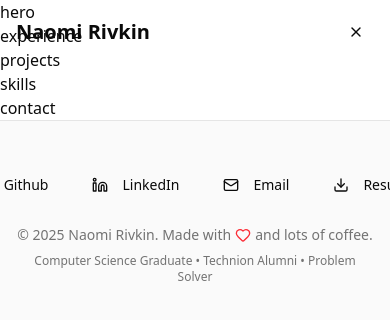
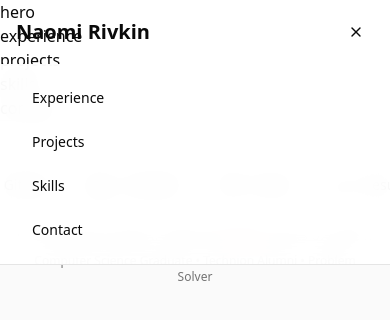
Before and after one commit to NaomiRiv/naomi-portfolio, a React (Vite) app: page / in a window 390 px wide. Both pictures are taken after a click on the button 356 px from the left and 32 px from the top of the page. Shown: the top 320 px of the page. Built offline with nearby package versions, Linux system fonts and the light colour scheme.

Commit message:
Add Mobile Navigation Menu

```diff
--- a/src/components/layout/header.tsx
+++ b/src/components/layout/header.tsx
@@ -86,6 +86,31 @@ export function Header() {
           </div>
         </div>
       </div>
+      {/* Mobile Navigation Menu */}
+      <AnimatePresence>
+        {isMenuOpen && (
+          <motion.div
+            className="md:hidden border-b border-border bg-background/95 backdrop-blur-md"
+            initial={{ opacity: 0, height: 0 }}
+            animate={{ opacity: 1, height: "auto" }}
+            exit={{ opacity: 0, height: 0 }}
+            transition={{ duration: 0.3 }}
+          >
+            <nav className="container mx-auto px-4 py-4 space-y-2">
+              {navItems.map((item) => (
+                <Button
+                  key={item.href}
+                  variant="ghost"
+                  onClick={() => scrollToSection(item.href)}
+                  className="w-full justify-start"
+                >
+                  {item.label}
+                </Button>
+              ))}
+            </nav>
+          </motion.div>
+        )}
+      </AnimatePresence>
     </motion.header>
   );
 }
```
